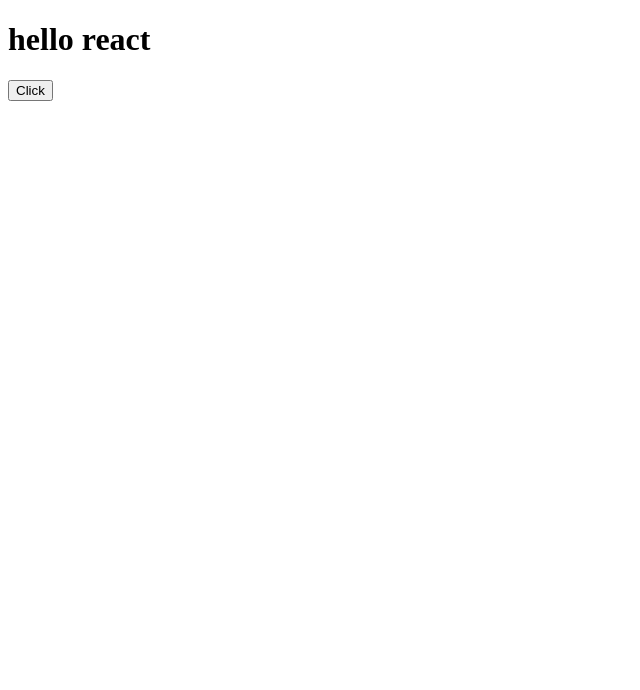
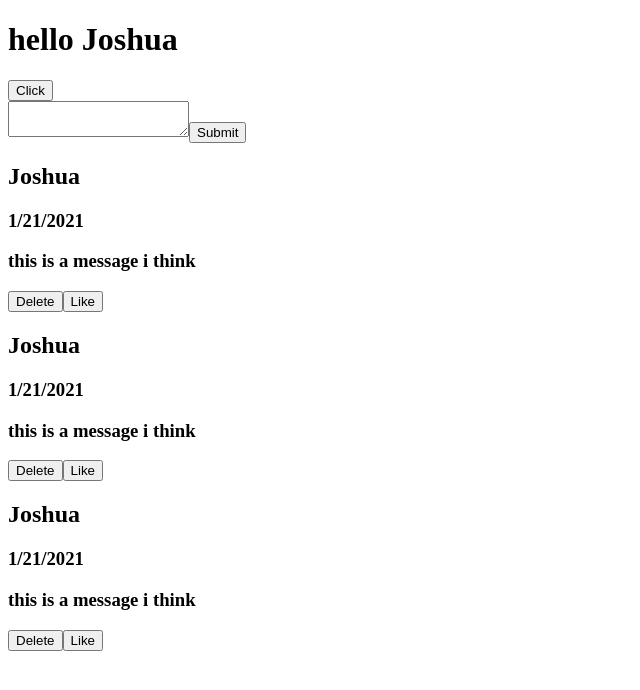
Before and after one commit to Laika-Beats/react-course, a React (Create React App) app: page / in a window 1280 px wide. Shown: the top 690 px of the page, without its empty margins (0-640 px from the left). Built offline with nearby package versions, Linux system fonts and the light colour scheme.

Commit message:
lots of useState practice

```diff
--- a/src/App.js
+++ b/src/App.js
@@ -1,23 +1,26 @@
-import React, { useState, useEffect } from "react";
+import React, { useState } from "react";
 import Tweet from "./components/Tweet";
 import CreateTweet from "./components/CreateTweet";
 import TweetList from "./components/TweetList";
 
 function App() {
-  const name = "Joshua";
-
-  const sayHelloHandler = (e) => {
-    console.log(e.target.className);
+  let [name, setName] = useState("Joshua");
+  const sayHelloHandler = () => {
+    if (name === "Joshua") {
+      setName("Laika Beats");
+    } else {
+      setName("Joshua");
+    }
   };
 
   return (
     <div>
-      <h1>hello react</h1>
+      <h1>hello {name}</h1>
       <button className="active" onClick={sayHelloHandler}>
         Click
       </button>
-      {/* <CreateTweet />
-      <TweetList name={name} message="this is a message i think" /> */}
+      <CreateTweet />
+      <TweetList name={name} message="this is a message i think" />
     </div>
   );
 }
--- a/src/components/CreateTweet.js
+++ b/src/components/CreateTweet.js
@@ -1,14 +1,16 @@
-import React from "react";
+import React, { useState } from "react";
 
 function CreateTweet() {
-  function submitBtn(event) {
-    event.preventDefault();
-    console.log(event);
-  }
+  const [input, setInput] = useState("");
+
+  const userInput = (e) => {
+    console.log(e.target.value);
+    setInput(e.target.value);
+  };
 
   return (
     <form>
-      <textarea onSubmit={submitBtn}></textarea>
+      <textarea value={input} onChange={userInput}></textarea>
       <button>Submit</button>
     </form>
   );
```
